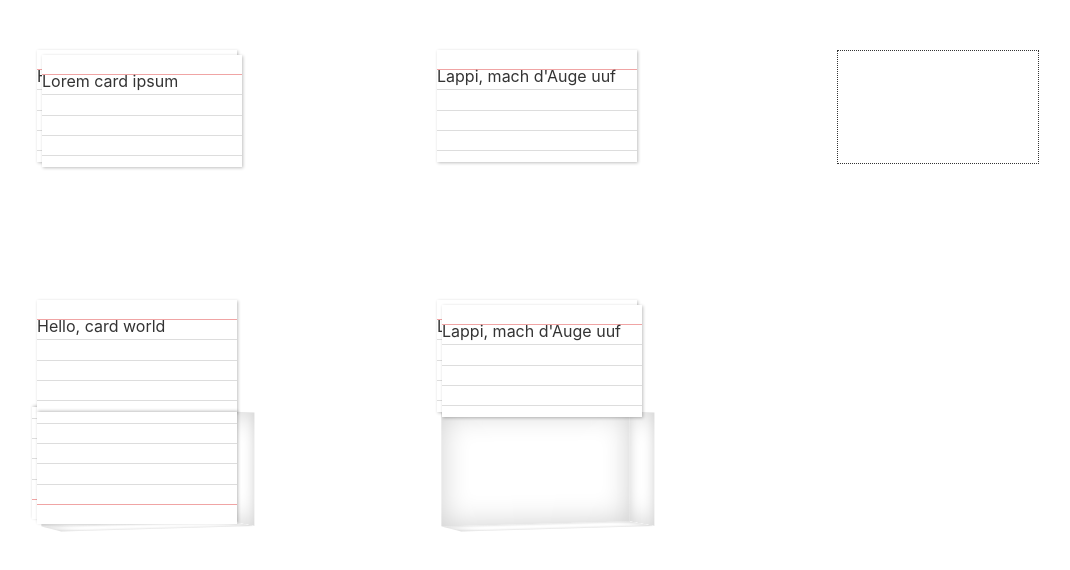
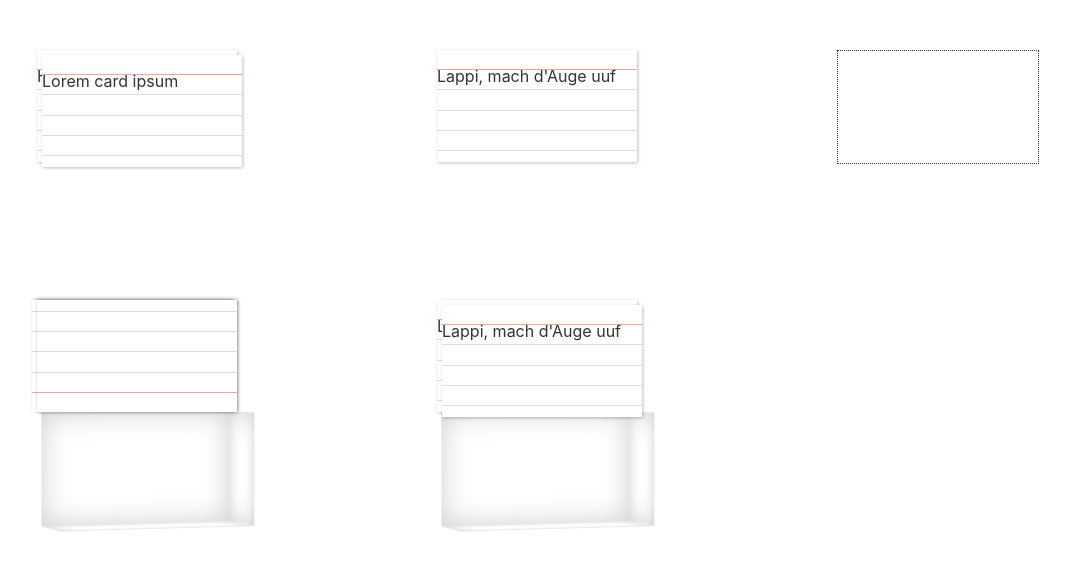
Before and after one commit to rknuus/pensieve, a Svelte app: page / in a window 1280 px wide. Shown: the top 570 px of the page, without its empty margins (13-1083 px from the left). Built offline with nearby package versions, Linux system fonts and the light colour scheme.

Commit message:
Replace card size getter functions by new store
KLUDGE(KNR): some display-helpers functions still rely on the card size,
but in a JS module we can't access a store (directly). This will be
fixed in a future commit.

```diff
--- a/src/Box/FlippedCards.svelte
+++ b/src/Box/FlippedCards.svelte
@@ -3,13 +3,16 @@
   import { boxes } from './box-store.js';
   import { createEventDispatcher, onDestroy } from 'svelte';
   import { cssVariables } from '../helpers/css-helpers.js';
-  import { getCardHeight, getCardOffset } from '../helpers/display-helpers.js';
+  import { getCardOffset } from '../helpers/display-helpers.js';
+  import { positioning } from '../helpers/positioning-store.js';
 
   export let id;
   export let top;
   export let left;
 
   let cards;
+
+  $: cardHeight = $positioning.card.height + 'px';
 
   const dispatch = createEventDispatcher();
 
@@ -39,6 +42,6 @@
 
 <div class="flippedcards" use:cssVariables={{top, left}}>
   {#each cards as cardId, i}
-    <Card id={cardId} parentId={id} topCard={i === cards.length - 1} flipped={true} top="{getCardHeight() + getCardOffset(-i)}" left="{getCardOffset(-i)}" --zIndex="{-i}" />
+    <Card id={cardId} parentId={id} topCard={i === cards.length - 1} flipped={true} top="{cardHeight + getCardOffset(-i)}" left="{getCardOffset(-i)}" --zIndex="{-i}" />
   {/each}
 </div>
--- a/src/Card/Card.svelte
+++ b/src/Card/Card.svelte
@@ -3,6 +3,7 @@
   import { createEventDispatcher, onDestroy } from 'svelte';
   import { cssVariables } from '../helpers/css-helpers.js';
   import { display } from '../helpers/display-store.js';
+  import { positioning } from '../helpers/positioning-store.js';
 
   export let id;
   export let parentId;
@@ -25,6 +26,8 @@
     renderedContent = card.renderedContent;
   });
 
+  $: cardWidth = $positioning.card.width + 'px';
+  $: cardHeight = $positioning.card.height + 'px';
   $: dragEnabled = draggable && topCard;
 
   onDestroy(() => {
@@ -57,8 +60,8 @@
 }
 
 .card {
-  height: 112px;
-  aspect-ratio: 1.7857;
+  width: var(--cardWidth);
+  height: var(--cardHeight);
 
   position: absolute;
   /* borrowed from https://svelte.dev/repl/ccdb128d448c4b92babeaccb4be35567?version=3.46.2 */
@@ -93,7 +96,7 @@
 }
 </style>
 
-<div class="card" class:flipped="{flipped}" class:draggable="{dragEnabled}" draggable={dragEnabled} on:dragstart="{onDragStart}" on:dragend="{onDragEnd}" use:cssVariables={{top, left}}>
+<div class="card" class:flipped="{flipped}" class:draggable="{dragEnabled}" draggable={dragEnabled} on:dragstart="{onDragStart}" on:dragend="{onDragEnd}" use:cssVariables={{top, left, cardWidth, cardHeight}}>
   {#if !flipped}
     {@html renderedContent}
   {/if}
--- a/src/Card/CardDropZone.svelte
+++ b/src/Card/CardDropZone.svelte
@@ -1,14 +1,19 @@
 <script>
   import { createEventDispatcher, onDestroy } from 'svelte';
+  import { cssVariables } from '../helpers/css-helpers.js';
   import { display } from '../helpers/display-store.js';
+  import { positioning } from '../helpers/positioning-store.js';
 
   export let parentId;
   export let showAlways = false;
 
+  console.assert(parentId, 'placeholder has no valid parent ID');
+
   let highlightDropZones = null;
   let sourceId = null;
 
-  console.assert(parentId, 'placeholder has no valid parent ID');
+  $: cardWidth = $positioning.card.width + 'px';
+  $: cardHeight = $positioning.card.height + 'px';
 
   const unsubscribeDisplay = display.subscribe(data => {
     highlightDropZones = data.highlightDropZones;
@@ -24,14 +29,8 @@
 
 <style>
 .placeholdercard {
-  height: 112px;
-  aspect-ratio: 1.7857;
-  /*width: 200px;*/
-
-  position: absolute;
-  /* borrowed from https://svelte.dev/repl/ccdb128d448c4b92babeaccb4be35567?version=3.46.2 */
-  top: var(--top);
-  left: var(--left);
+  width: var(--cardWidth);
+  height: var(--cardHeight);
 
   border-style: dotted;
   border-width: 1px;
@@ -39,6 +38,6 @@
 </style>
 
 {#if showAlways || (highlightDropZones && sourceId !== parentId)}
-  <div class="placeholdercard" on:dragover|preventDefault on:drop|preventDefault>
+  <div class="placeholdercard" on:dragover|preventDefault on:drop|preventDefault use:cssVariables={{cardWidth, cardHeight}}>
   </div>
 {/if}
--- a/src/helpers/display-helpers.js
+++ b/src/helpers/display-helpers.js
@@ -6,11 +6,12 @@
   return stackLevel * stack_offset_factor;
 }
 
-export function getCardHeight() {
+// TODO(KNR): move size into a store
+function getCardHeight() {
   return 112;
 }
 
-export function getCardWidth() {
+function getCardWidth() {
   return 200;
 }
 
```
